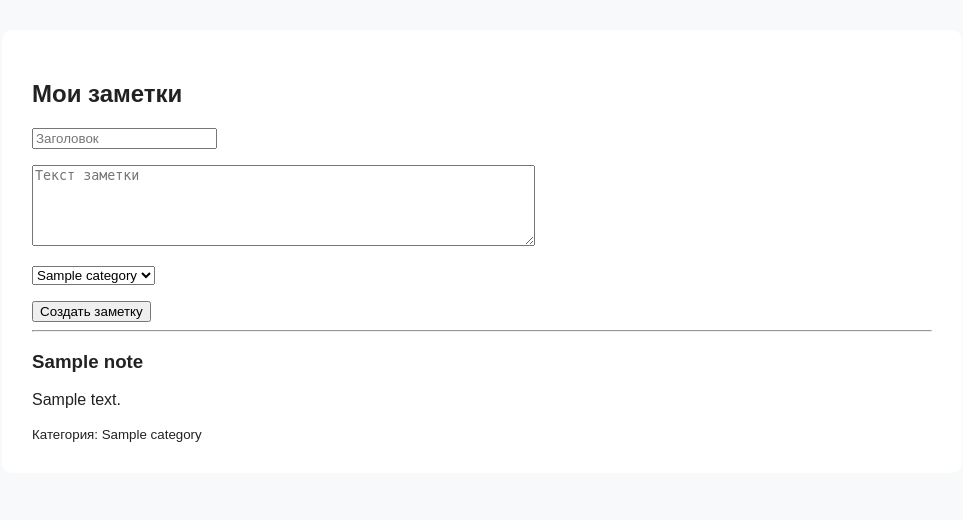
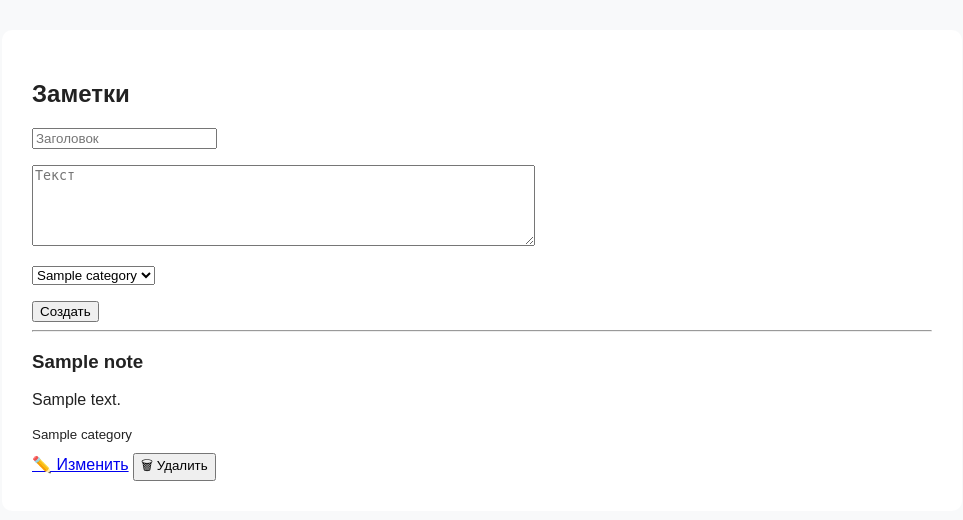
Before and after one commit to Denisonya/algo-notes, a FastAPI app: template app/templates/notes.html in a window 1280 px wide. Shown: the part 58-578 px from the top of the page, without its empty margins (158-1121 px from the left). Run offline with FastAPI, Linux system fonts and the light colour scheme; the template is opened without the code that fills it: most values are stand-ins (such as "Sample title", 1, 10 or a date in 2020); parts of the project's set-up code (start-up, migrations or seed data) failed here and were passed over.

Commit message:
feat: updates notes.html page

```diff
--- a/app/templates/notes.html
+++ b/app/templates/notes.html
@@ -1,31 +1,24 @@
 {% extends "base.html" %}
-
 {% block title %}Заметки{% endblock %}
 
 {% block content %}
-<h2>Мои заметки</h2>
-
-{% if error %}
-<p style="color:red;">{{ error }}</p>
-{% endif %}
+<h2>Заметки</h2>
 
 <form method="post">
-    <p>
-        <input type="text" name="title" placeholder="Заголовок" required>
-    </p>
+    <p><input name="title" placeholder="Заголовок" required></p>
 
     <p>
         <textarea
             name="content"
-            placeholder="Текст заметки"
             rows="5"
             cols="60"
+            placeholder="Текст"
             required
         ></textarea>
     </p>
 
     <p>
-        <select name="category_id" required>
+        <select name="category_id">
             {% for category in categories %}
             <option value="{{ category.id }}">
                 {{ category.name }}
@@ -34,21 +27,28 @@
         </select>
     </p>
 
-    <button type="submit">Создать заметку</button>
+    <button type="submit">Создать</button>
 </form>
 
 <hr>
 
-{% if notes %}
 {% for note in notes %}
 <div class="card">
     <h3>{{ note.title }}</h3>
     <p>{{ note.content }}</p>
-            <small>Категория: {{ note.category.name }}</small>
+    <small>{{ note.category.name }}</small>
+
+    <div style="margin-top:10px;">
+        <a href="/notes/{{ note.id }}/edit">✏️ Изменить</a>
+
+        <form
+            action="/notes/{{ note.id }}/delete"
+            method="post"
+            style="display:inline;"
+        >
+            <button type="submit">🗑 Удалить</button>
+        </form>
+    </div>
 </div>
 {% endfor %}
-{% else %}
-    <p>Заметок пока нет.</p>
-{% endif %}
-
 {% endblock %}
```
Lines whose indentation alone changed are shown as unchanged.
